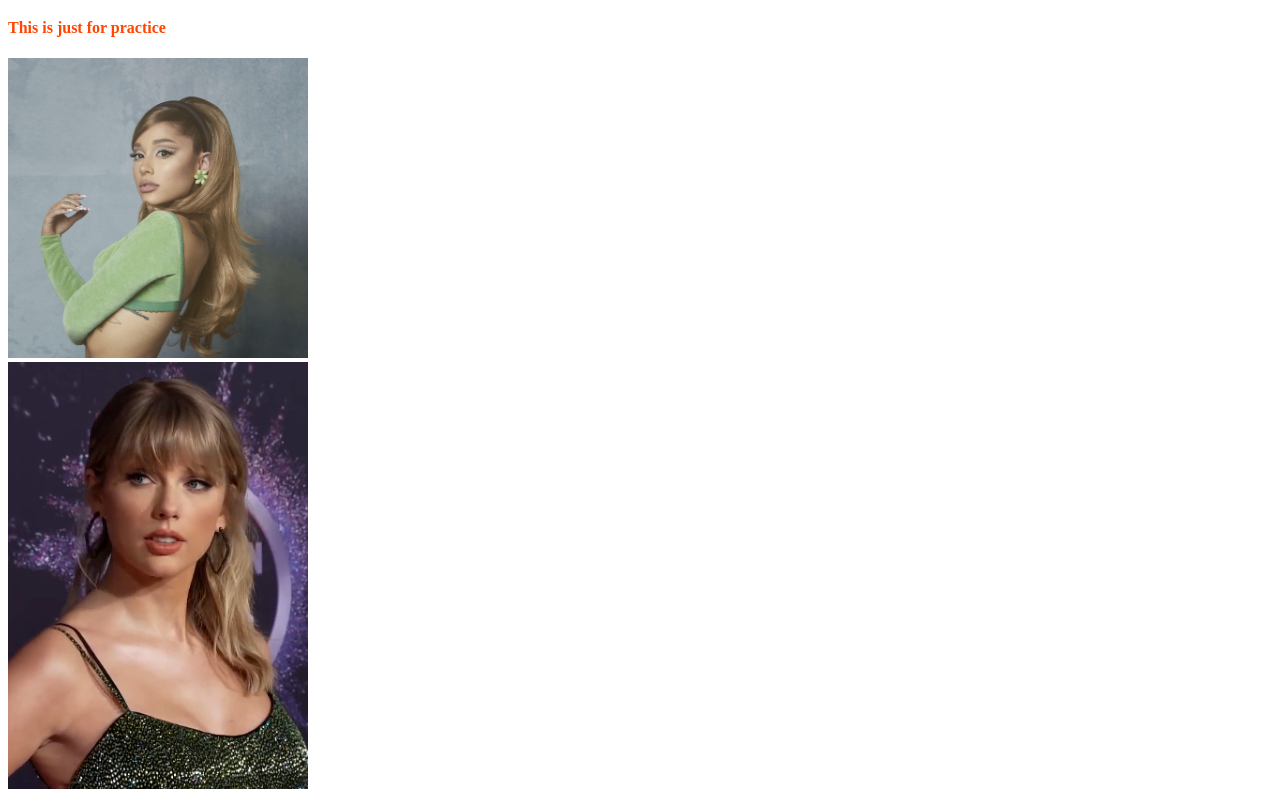
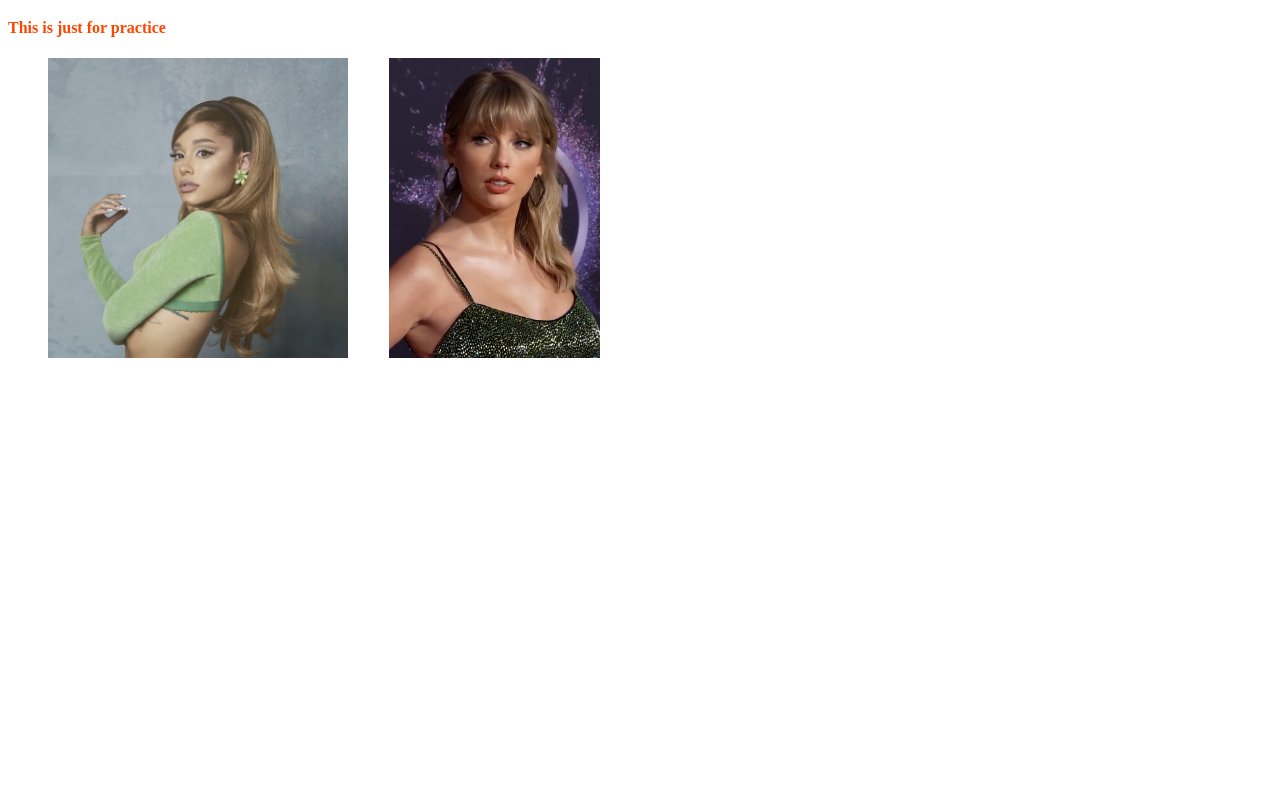
Before and after one commit to Parvez-Rahman100/my-first-repo, a plain HTML site: page index.html in a window 1280 px wide. Shown: the part 61-862 px from the top of the page. After the commit the page ends 800 px from the top, so only its background shows below. Drawn offline with Linux system fonts and the light colour scheme.

Commit message:
Image position changed

```diff
--- a/index.html
+++ b/index.html
@@ -10,9 +10,9 @@
 <body>
     <h1>My First Repository</h1>
     <h4>This is just for practice</h4>
-    <div class="ariana">
-    <img src="images/ariana.jpg" alt="Ariana Grande">
-    <img src="images/taylor-swift.png" alt="Tylor Swift">
+    <div class="images">
+    <img class="ariana" src="images/ariana.jpg" alt="Ariana Grande">
+    <img class="tylor" src="images/taylor-swift.png" alt="Tylor Swift">
 </div>
 
 </body>
--- a/style.css
+++ b/style.css
@@ -6,8 +6,9 @@ h1{
 h4{
     color:orangered;
 }
-.ariana img{
-    width:300px;
-    margin-right: 500px;
-
+.images{
+    display: flex;
+    width: 50%;
+    height: 300px;
+    justify-content: space-evenly;
 }
```
